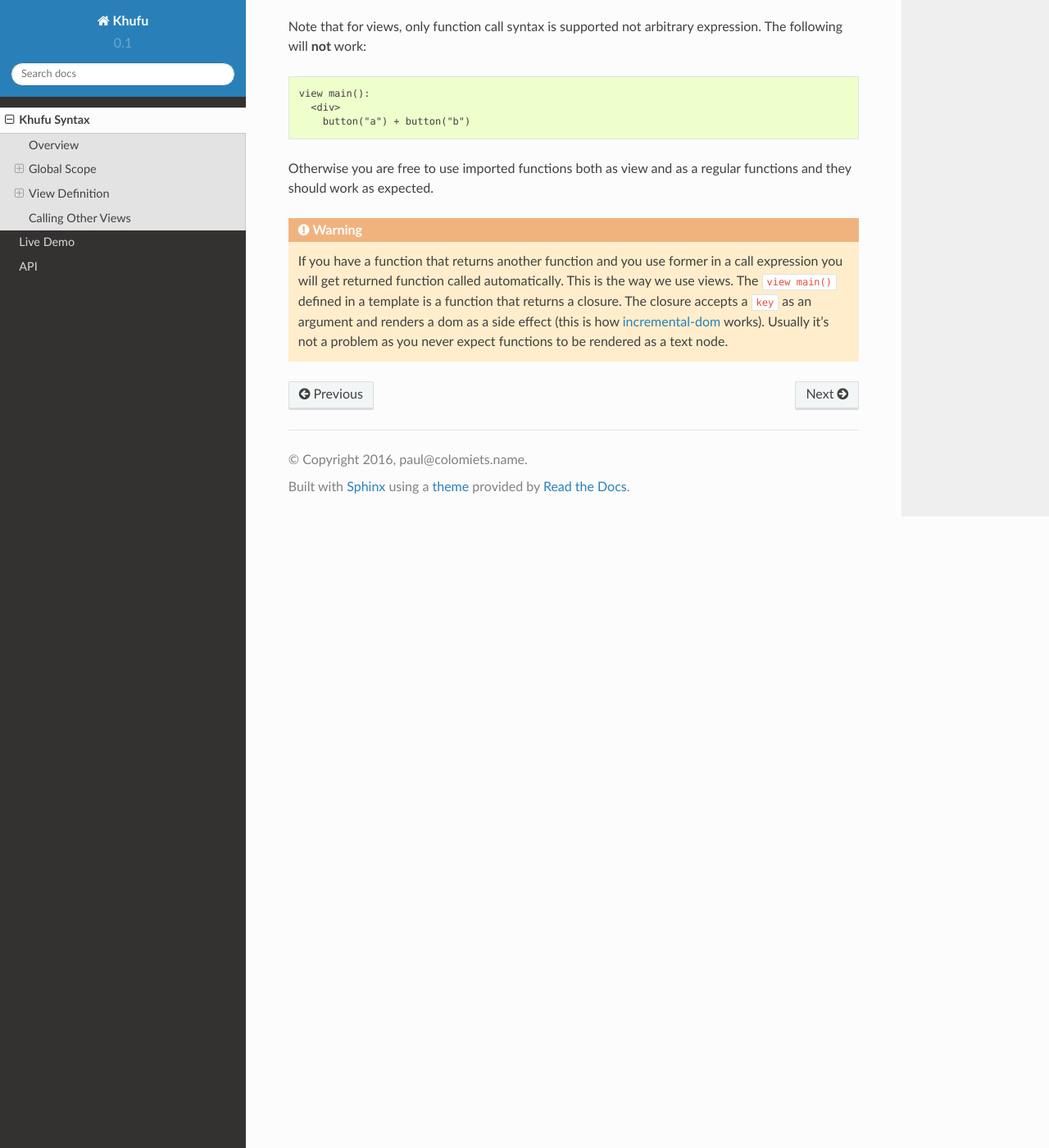
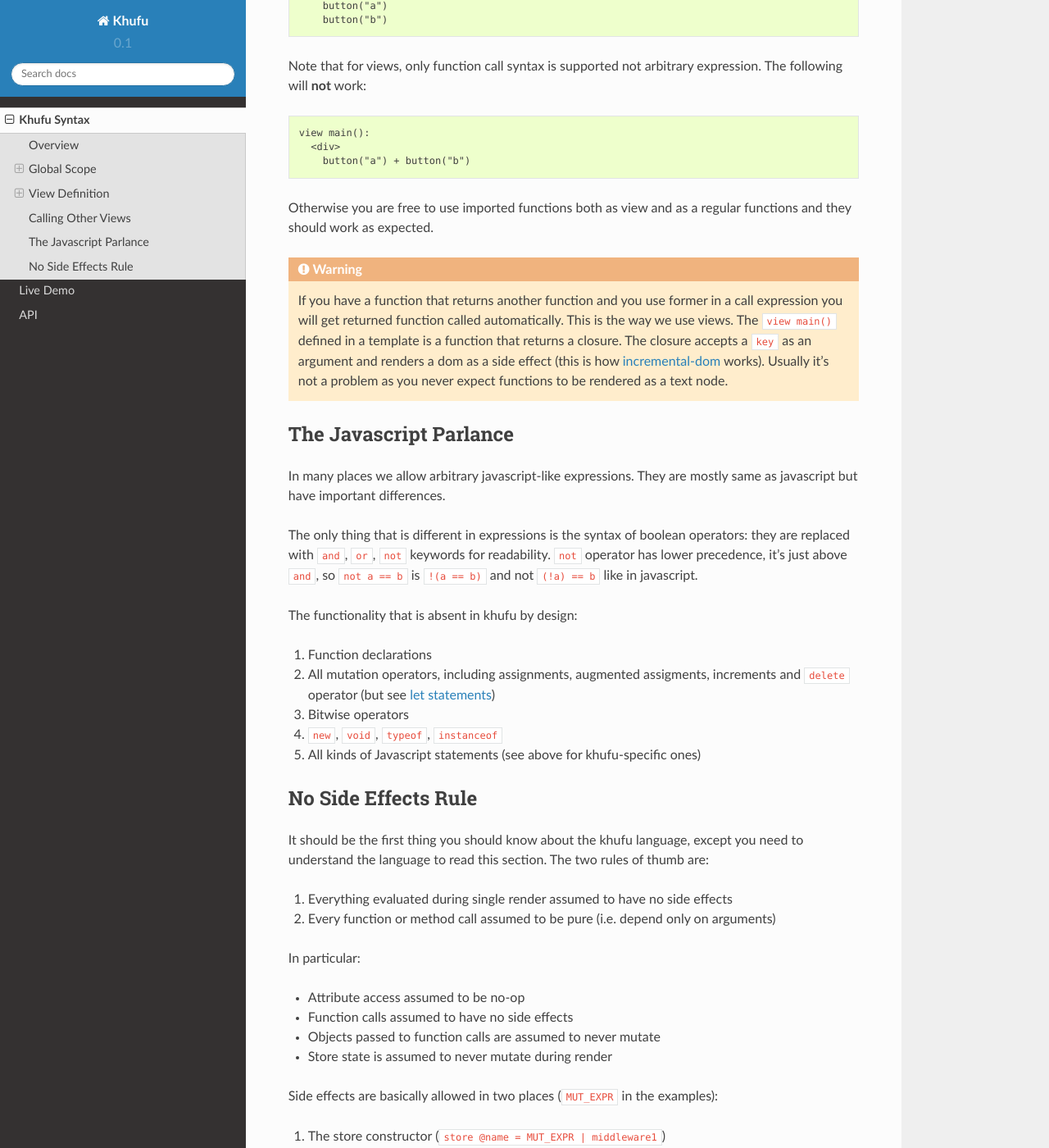
Before and after one commit to tailhook/khufu, a Sphinx documentation site: the page built from doc/syntax.rst, in a window 1280 px wide and 1400 px high, scrolled down 10858 px. Shown: the whole window at 82% size. Built offline with Sphinx 7.4.7 and the Read the Docs theme 2.0.0, drawn with Linux system fonts in a browser that asks for light colours; some of the changed text lies outside the part shown.

Commit message:
Add javascript parlance description

```diff
--- a/doc/syntax.rst
+++ b/doc/syntax.rst
@@ -18,6 +18,9 @@ Overview
    value, the javascript rules for expressions are used, with few limitations
 5. Blocks ``view``, ``style``, ``for``, ``if``, ``elif``, ``else`` require
    the colon before indented block, just like in python
+6. See `The Javascript Parlance`_ section for the expression language
+   description
+7. Be sure to read `No Side Effects Rule`_ section
 
 
 .. hint:: We have a :ref:`demo` page showing some useful code examples
@@ -536,6 +539,106 @@ functions and they should work as expected.
    functions to be rendered as a text node.
 
 
+The Javascript Parlance
+=======================
+
+In many places we allow arbitrary javascript-like expressions. They are mostly
+same as javascript but have important differences.
+
+The only thing that is different in expressions is the syntax of boolean
+operators: they are replaced with ``and``, ``or``, ``not`` keywords for
+readability.  ``not`` operator has lower precedence, it's just above ``and``,
+so ``not a == b`` is ``!(a == b)`` and not ``(!a) == b`` like in javascript.
+
+The functionality that is absent in khufu by design:
+
+1. Function declarations
+2. All mutation operators, including assignments, augmented assigments,
+   increments and ``delete`` operator (but see `let statements`_)
+3. Bitwise operators
+4. ``new``, ``void``, ``typeof``, ``instanceof``
+5. All kinds of Javascript statements (see above for khufu-specific ones)
+
+
+No Side Effects Rule
+====================
+
+It should be the first thing you should know about the khufu language, except
+you need to understand the language to read this section. The two rules of
+thumb are:
+
+1. Everything evaluated during single render assumed to have no side effects
+2. Every function or method call assumed to be pure (i.e. depend only
+   on arguments)
+
+In particular:
+
+* Attribute access assumed to be no-op
+* Function calls assumed to have no side effects
+* Objects passed to function calls are assumed to never mutate
+* Store state is assumed to never mutate during render
+
+Side effects are basically allowed in two places
+(``MUT_EXPR`` in the examples):
+
+1. The store constructor (``store @name = MUT_EXPR | middleware1``)
+2. The action creator expression (``link {ev} MUT_EXPR -> @store_name``)
+
+And the code in both places is assumed to have no influence on other variables
+used during render (actually an action creator expression is never
+evaluated during template render).
+
+This is important so that khufu can optimize things out. In particular khufu
+assumes that it's safe to do the following:
+
+1. Reorder evaluation of any expression. For example,
+   ``let x = a() + b()`` may be evaluated as
+   ``let b_ = b(), a_ = a(), x = a_ + b_``
+
+2. Evaluate expressions that depend neither on stores nor on function arguments
+   only once, at module intitialization. For example::
+
+       import {text} from './btn'
+       view render():
+            let x = 16
+            <input type='button' style={width: x + 'px'} value=text()>
+
+   May be compiled as::
+
+       import {text} from './btn'
+       const BUTTON_ATTRIBUTES = ['type', 'text',
+                                  'style', {width: '16px'},
+                                  'value', text()]
+       function render() {
+            elementVoid('button', 'x', BUTTON_ATTRIBUTES)
+       }
+
+   Note that neither the value of style nor the ``text()`` function are
+   evaluated on each call of ``render()``, they are cached in module
+   intitialization forever.
+
+3. Cache attribute access. For example::
+
+        <a href=`http://${lnk.host}/${lnk.path}`>
+            lnk.host
+
+   Is the same as::
+
+        let host_ = lnk.host
+        <a href=`http://${host_}/${lnk.path}`>
+            host_
+
+
+It may look like the rules are too complex. But they are not. Actually they
+are rules that most users of any virtual dom library obey anyway. The khufu
+is just a library that are going to make use of all of these assumptions
+for optimization
+
+.. note:: We do not make most optimizations yet. But they will be applied in
+   the future library and are assumed as non breaking with regards to
+   backwards compatibility
+
+
 .. _babel: https://babeljs.io/
 .. _incremental-dom: https://github.com/google/incremental-dom
 .. _redux: http://redux.js.org/
```
